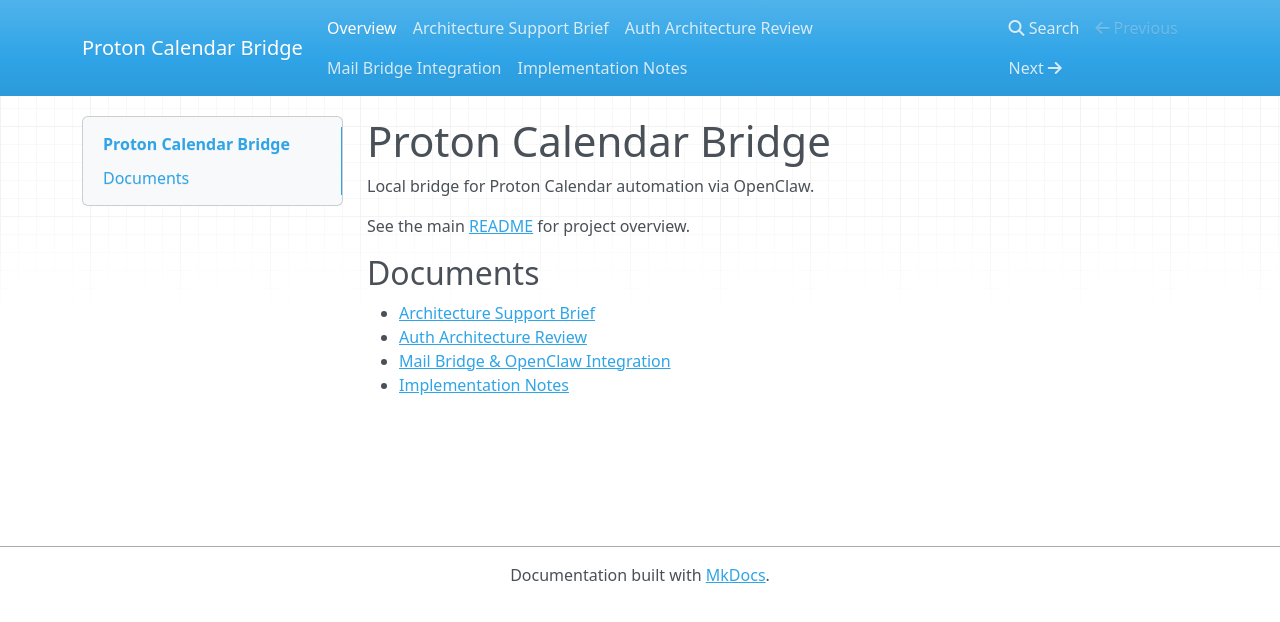
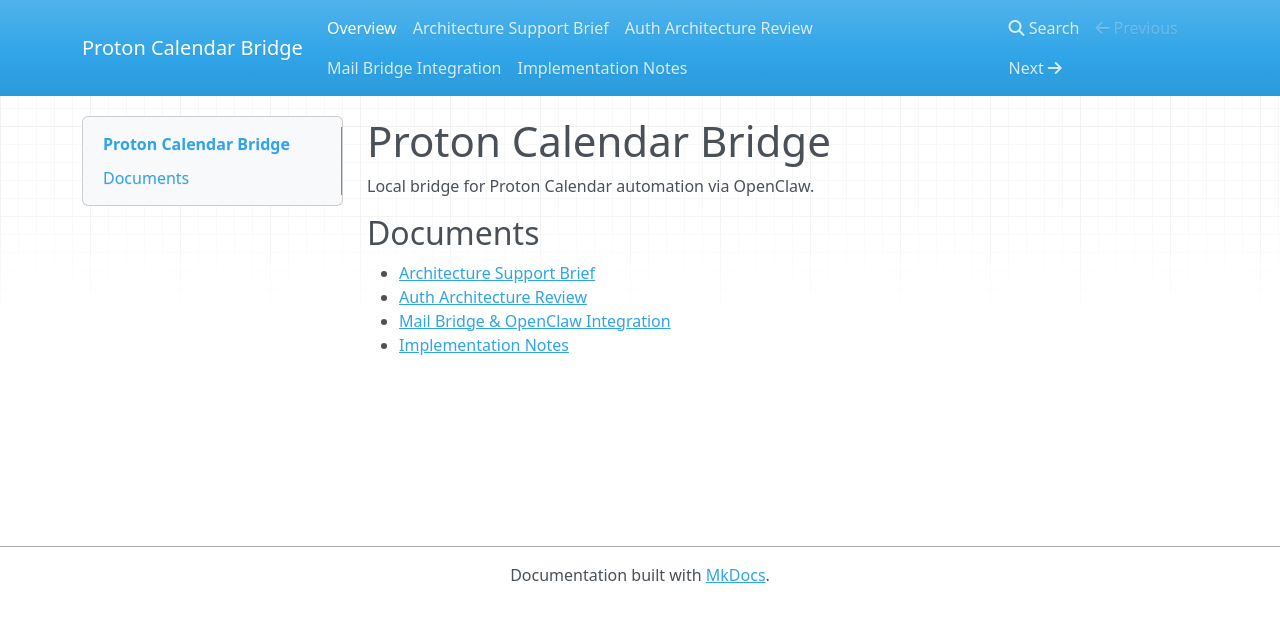
Before and after one commit to SevenOfNine-ai/proton-calendar-bridge, an MkDocs documentation site: the page built from docs/index.md, in a window 1280 px wide. Shown: the top 622 px of the page. Built offline with MkDocs 1.6.1, drawn with Linux system fonts in a browser that asks for light colours; nearby versions of some CDN libraries.

Commit message:
fix(docs): remove broken README link from index

```diff
--- a/docs/index.md
+++ b/docs/index.md
@@ -1,8 +1,6 @@
 # Proton Calendar Bridge
 
 Local bridge for Proton Calendar automation via OpenClaw.
-
-See the main [README](../README.md) for project overview.
 
 ## Documents
 
```
